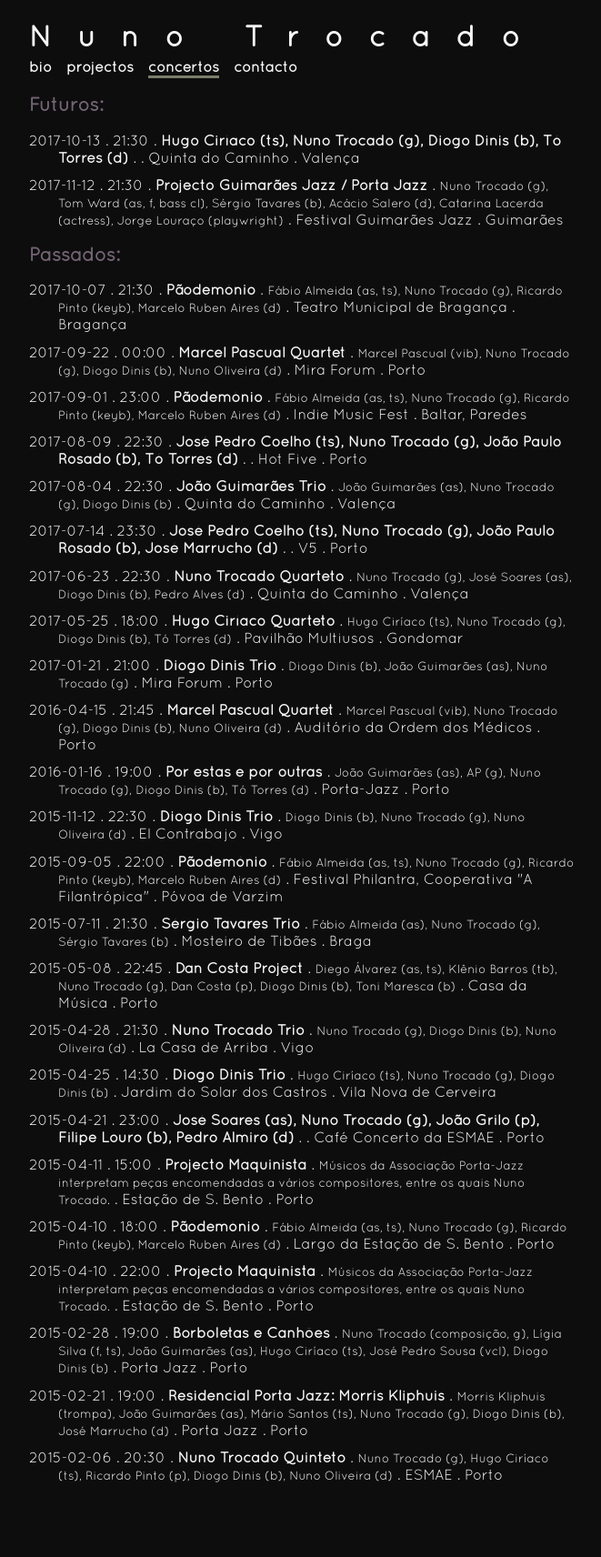
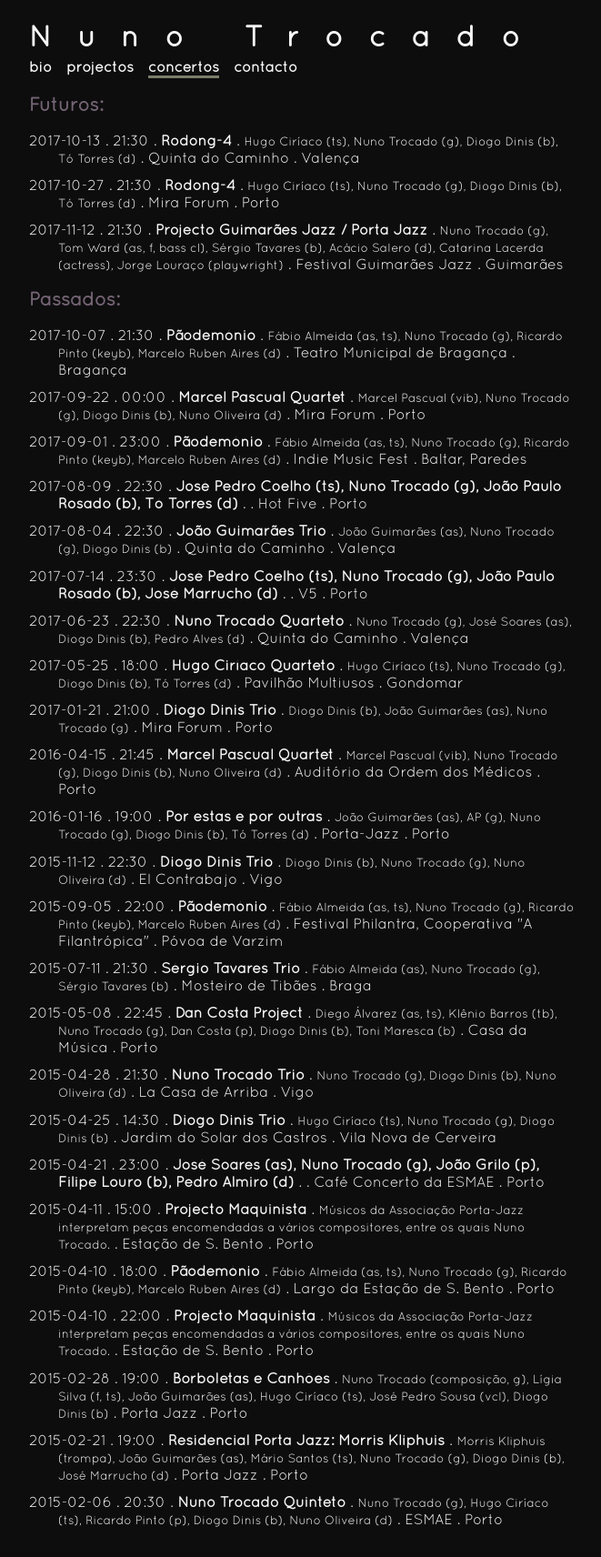
Before and after one commit to ntrocado/ntrocado.github.io, a Jekyll site: the page built from concertos.html, in a window 1280 px wide. Shown: the whole page at 91% size, without its empty margins (308-969 px from the left). Built offline with Jekyll 4.4.1, drawn with Linux system fonts in a browser that asks for light colours; before the commit the page ends 1663 px from its top, so only the background shows below that.

Commit message:
Correcção da agenda.

```diff
--- a/_data/concertos.yml
+++ b/_data/concertos.yml
@@ -145,10 +145,16 @@
   membros: Fábio Almeida (as, ts), Nuno Trocado (g), Ricardo Pinto (keyb), Marcelo Ruben Aires (d)
 
 - datahora: 2017-10-13 21:30:00 +0100
-  projecto: Hugo Ciríaco (ts), Nuno Trocado (g), Diogo Dinis (b), Tó Torres (d)
+  projecto: Rodong-4
   local: Quinta do Caminho
   cidade: Valença
-  membros:
+  membros: Hugo Ciríaco (ts), Nuno Trocado (g), Diogo Dinis (b), Tó Torres (d)
+
+- datahora: 2017-10-27 21:30:00 +0100
+  projecto: Rodong-4
+  local: Mira Forum
+  cidade: Porto
+  membros: Hugo Ciríaco (ts), Nuno Trocado (g), Diogo Dinis (b), Tó Torres (d)
 
 - datahora: 2017-11-12 21:30:00 +0100
   projecto: Projecto Guimarães Jazz / Porta Jazz #4
```
